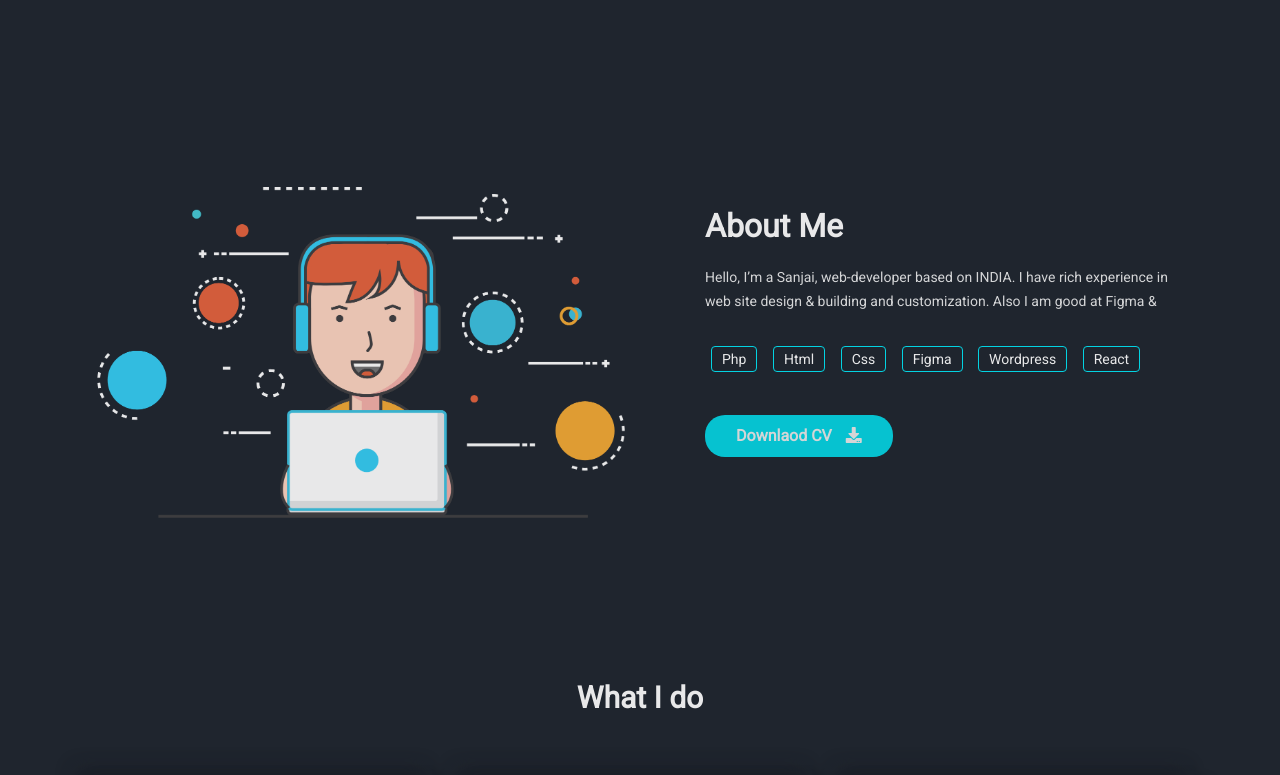
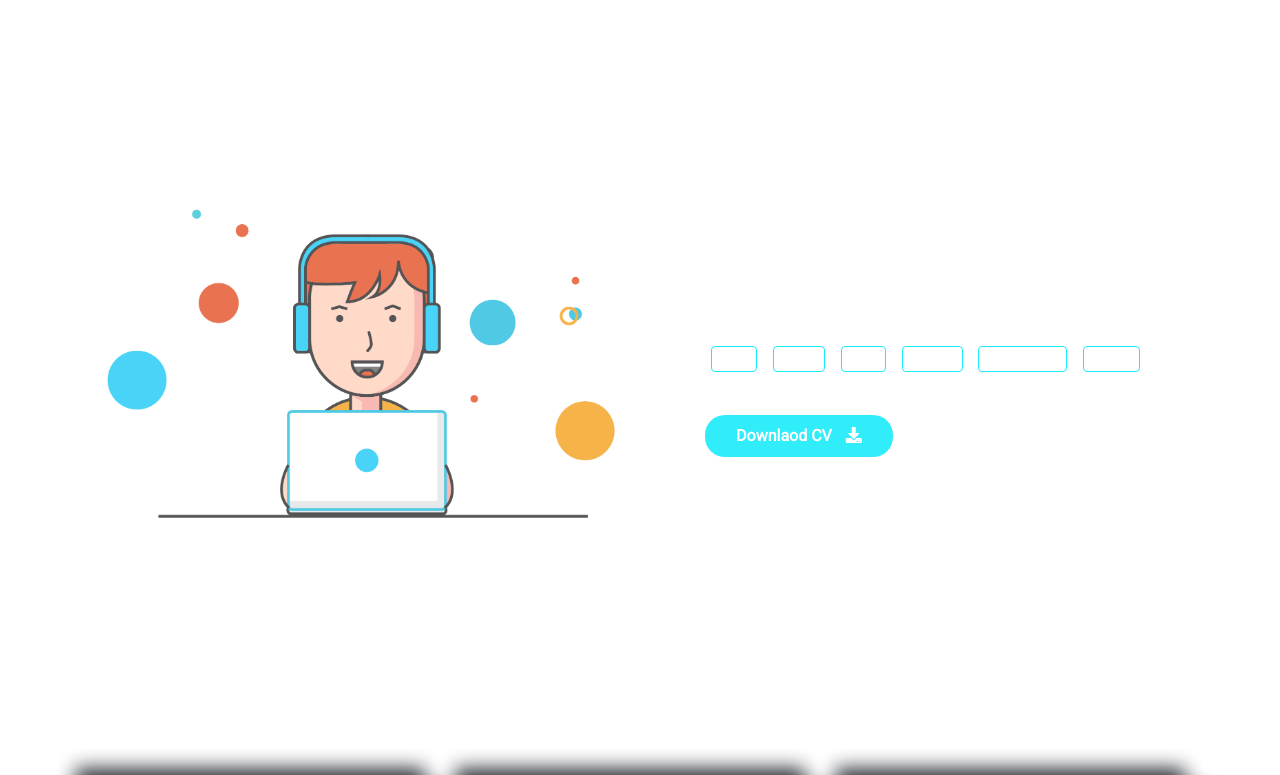
Before and after one commit to Sanjai-developer/sanjai-portfolio, a plain HTML site: page index.html in a window 1280 px wide. Shown: the part 569-1344 px from the top of the page. Drawn offline with Linux system fonts and the light colour scheme.

Commit message:
Update index.html

```diff
--- a/index.html
+++ b/index.html
@@ -31,7 +31,7 @@
 </script>
     </head>
 
-<body class="dark-vertion black-bg">
+<body class="dark-vertion white-bg">
     <header class="black-bg mh-header mh-fixed-nav nav-scroll mh-xs-mobile-nav wow fadeInUp" id="mh-header">
         <div class="overlay"></div>
         <div class="container">
```
